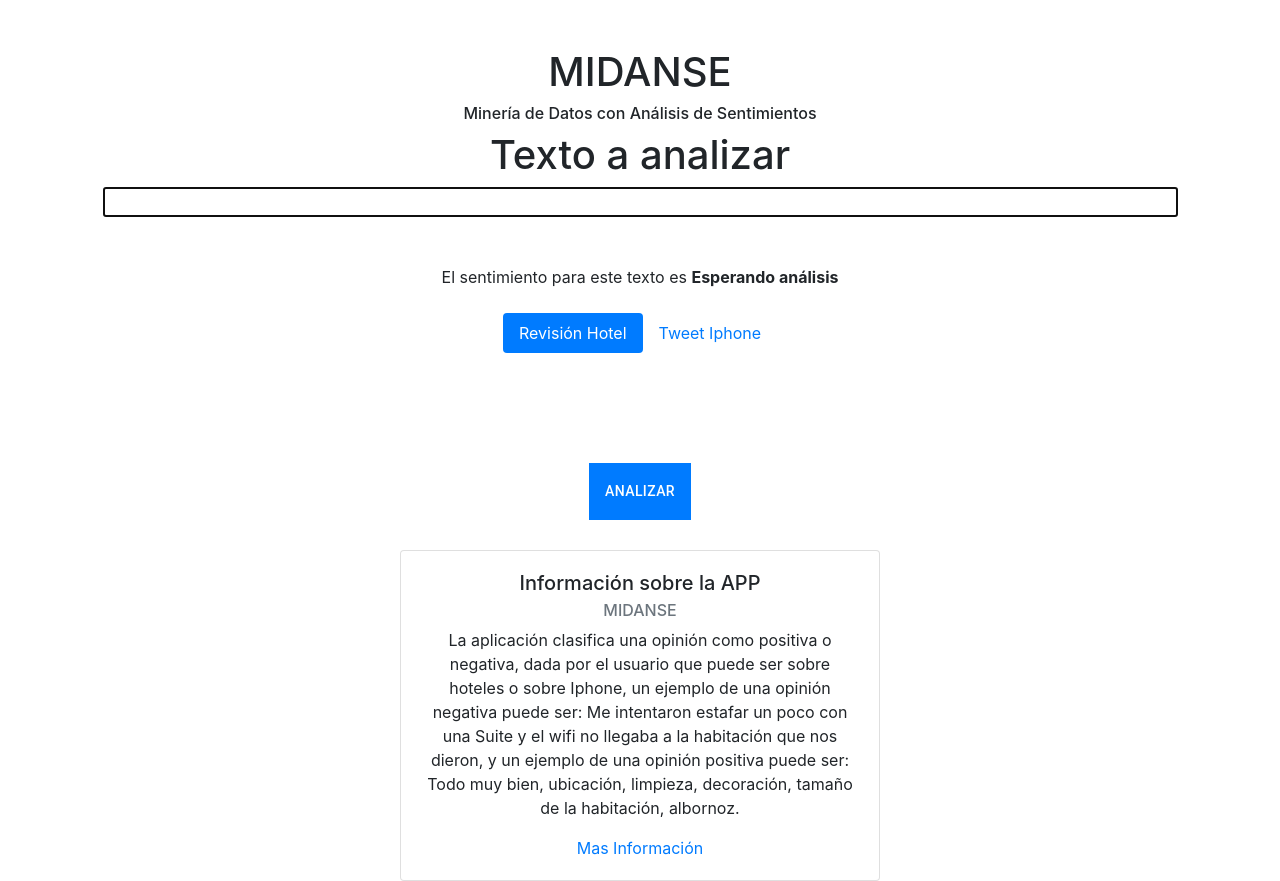
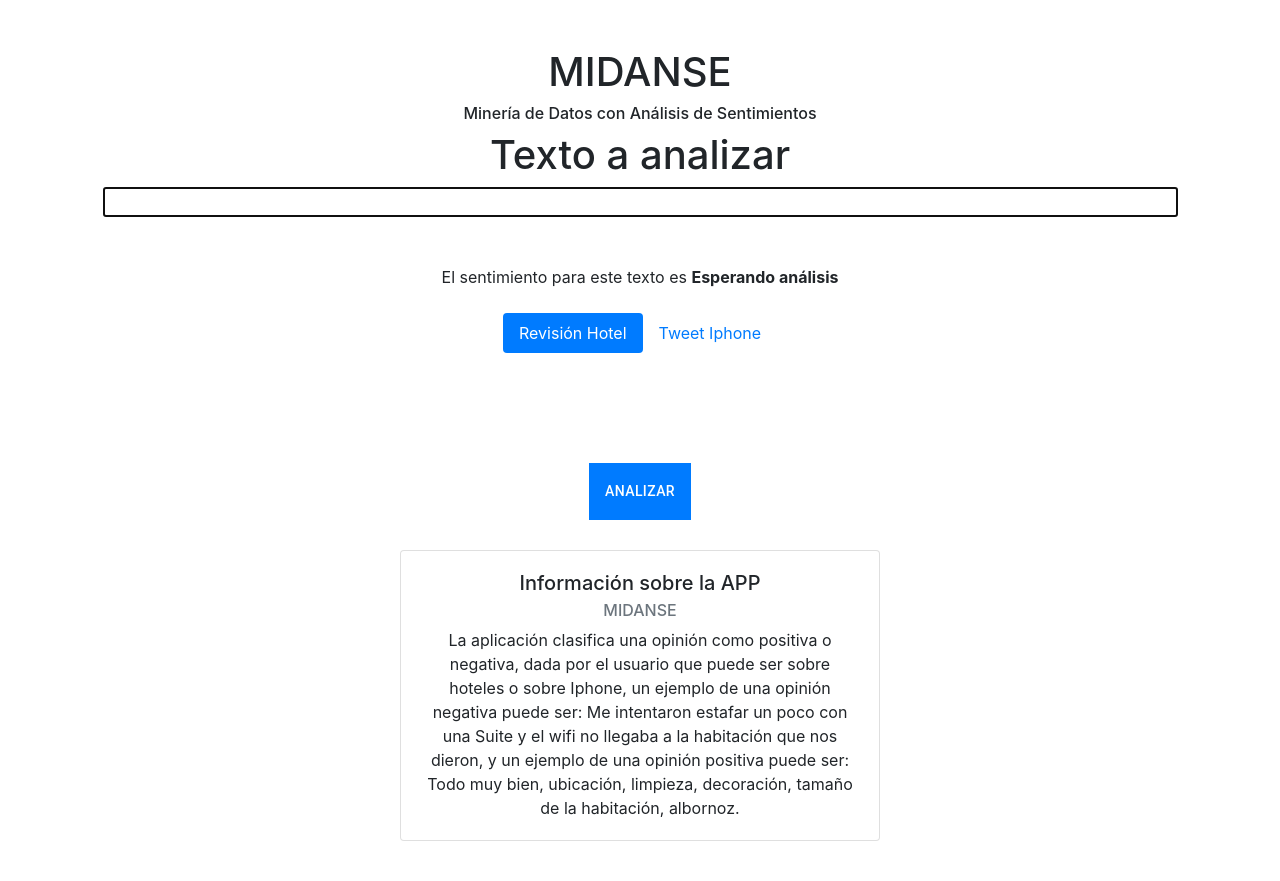
Before and after one commit to EdisonBedoya98/ReactRestAPIDjango, a React (Create React App) app: page / in a window 1280 px wide. After the commit the page ends 841 px from the top, so only its background shows below. Built offline with nearby package versions, Linux system fonts and the light colour scheme.

Commit message:
caracteristicas nuevas de la GUI

```diff
--- a/src/App.js
+++ b/src/App.js
@@ -37,8 +37,6 @@ function App() {
                 de una opinión negativa puede ser: Me intentaron estafar un poco con una Suite y el wifi no llegaba a la habitación que nos dieron, y un ejemplo de
                  una opinión positiva puede ser: Todo muy bien, ubicación, limpieza, decoración, tamaño de la habitación, albornoz.
              </Card.Text>
-            <Card.Link href="https://towardsdatascience.com/sentiment-analysis-concept-analysis-and-applications-6c94d6f58c17">Mas Información</Card.Link>
-
           </Card.Body>
         </Card>
 
```
